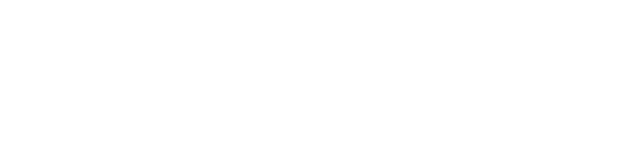
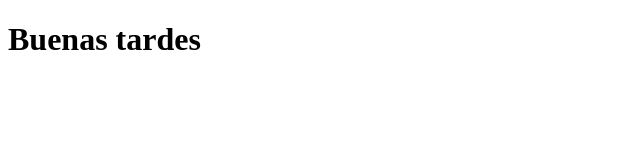
Before and after one commit to danibeltran59/repositorio-dani, a plain HTML site: page index.html in a window 1280 px wide. Shown: the whole page, without its empty margins (0-640 px from the left). Drawn offline with Linux system fonts and the light colour scheme.

Commit message:
index.html

```diff
--- a/index.html
+++ b/index.html
@@ -1 +1,8 @@
 <!DOCTYPE html>
+<head>
+    <meta charset="UTF-8">
+</head>
+<title>Mi web</title>
+<body>
+    <h1>Buenas tardes</h1>
+</body>
```
